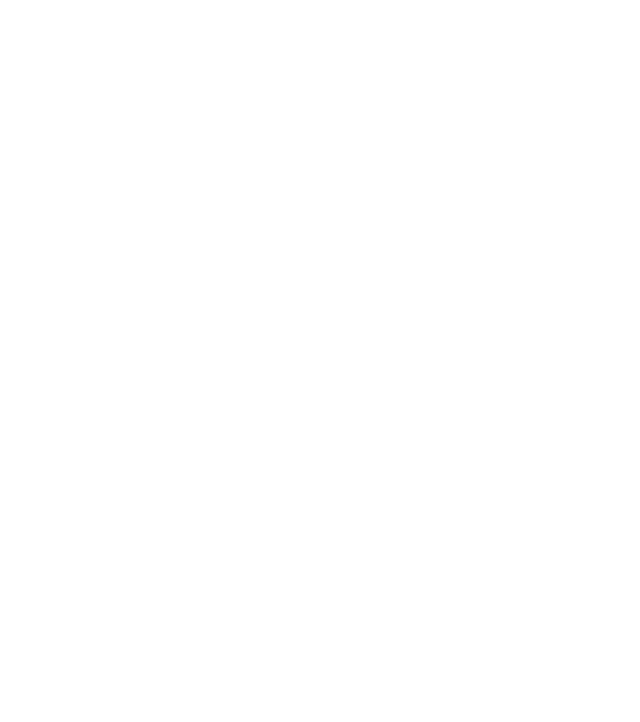
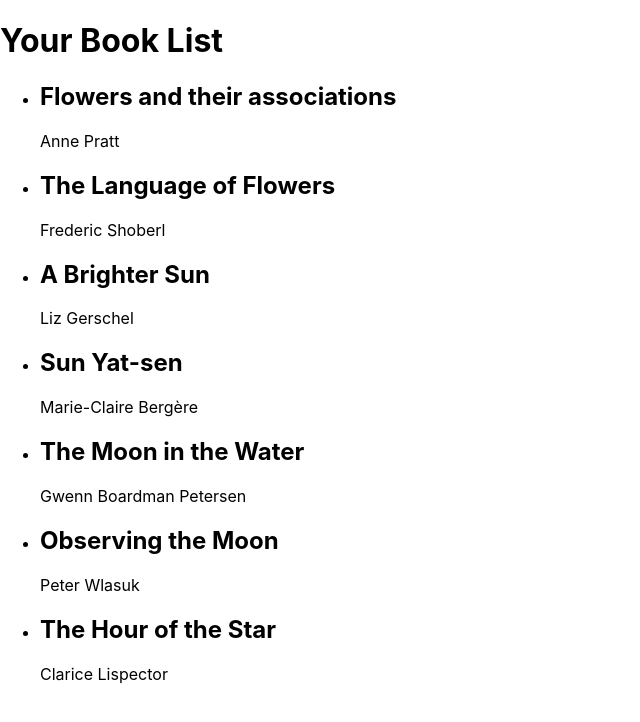
Before and after one commit to joshinasla/book_leapfrog, a React (Create React App) app: page /mybook in a window 1280 px wide. Shown: the top 722 px of the page, without its empty margins (0-640 px from the left). Built offline with nearby package versions, Linux system fonts and the light colour scheme.

Commit message:
stating of my book list

```diff
--- a/src/App.js
+++ b/src/App.js
@@ -5,6 +5,7 @@
 import { Provider } from "react-redux";
 import store from "./redux/store";
 import DisplayList from "./components/DisplayList";
+import MyBooks from "./pages/MyBooks";
 
 function App() {
   return (
@@ -15,6 +16,7 @@
             <Route exact path="/display" component={DisplayBook}></Route>
             <Route exact path="/search" component={SearchBook}></Route>
             <Route exact path="/list" component={DisplayList}></Route>
+            <Route exact path="/mybook" component={MyBooks}></Route>
           </Switch>
         </BrowserRouter>
       </Provider>
--- a/src/components/BookItem.js
+++ b/src/components/BookItem.js
@@ -3,10 +3,7 @@
 export class BookItem extends Component {
   render() {
     return (
-      <li
-        id={this.props.id}
-        // className={this.props.read ? "bookFinished" : null}
-      >
+      <li id={this.props.id}>
         <div className="itemPresentation">
           <h2>{this.props.book}</h2>
           <p>{this.props.author}</p>
@@ -14,7 +11,6 @@
         <div className="icons">
           <div>
             <i className="fa fa-check-circle fa-2x" aria-hidden="true" />
-            {/* <p>{this.props.read ? "Finished" : "Reading"}</p> */}
           </div>
         </div>
       </li>
--- a/src/components/ListBook.js
+++ b/src/components/ListBook.js
@@ -1,12 +1,15 @@
 import React, { Component } from "react";
 
-export class ListBook extends Component {
+import BookItem from "./BookItem";
+
+class ListBook extends Component {
+  item = this.props.items;
   render() {
     return (
       <div>
         <h1>Your Book List</h1>
         <ul>
-          {this.props.bookToRead.map((i) => {
+          {this.item.map((i) => {
             return (
               <BookItem
                 id={i.id}
--- a/src/pages/MyBooks.js
+++ b/src/pages/MyBooks.js
@@ -1,4 +1,6 @@
 import React, { Component } from "react";
+
+import ListBook from "../components/ListBook";
 
 export class MyBooks extends Component {
   constructor(props) {
```
